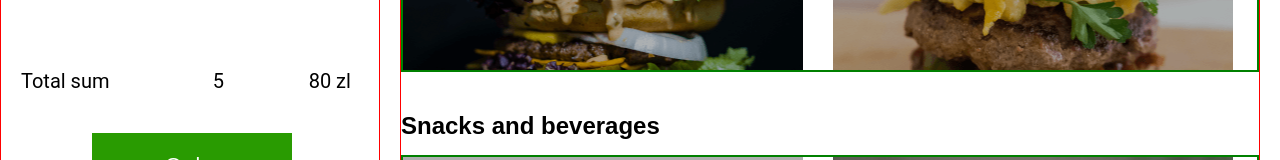
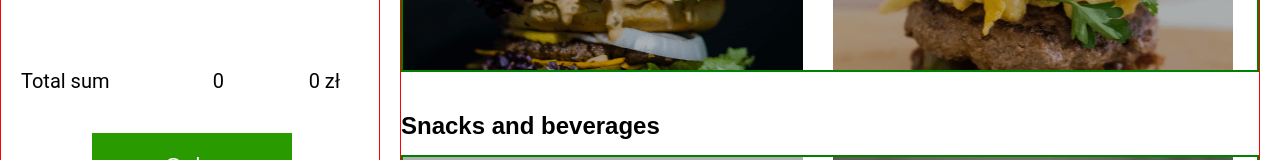
Before and after one commit to andrus92/mrdonalds, a React (Create React App) app: page / in a window 1280 px wide. Shown: the part 581-741 px from the top of the page. Built offline with nearby package versions, Linux system fonts and the light colour scheme; the HTML template or start-up script is replaced by a standard one.

Commit message:
Implemented counting of the items and final sum

```diff
--- a/src/Components/Order.js
+++ b/src/Components/Order.js
@@ -15,7 +15,7 @@ export const Order = (props) => {
                 <OrderList order={props.order} removeOrderItem={props.removeOrderItem}/>
             </div>
             <div>
-                <OrderTotal />
+                <OrderTotal order={props.order}/>
                 <button className="order__btn btn">Order</button>
             </div>
         </section>
--- a/src/Components/OrderTotal.js
+++ b/src/Components/OrderTotal.js
@@ -1,11 +1,23 @@
 import React from "react";
 
-export const OrderTotal = () => {
+export const OrderTotal = (props) => {
+
+    const totalNum = props.order.reduce(
+        (acc, curVal) => acc + curVal.number,
+        0,
+    );
+
+    const totalSum = props.order.reduce(
+        (acc, curVal) => acc + curVal.number * curVal.item.price,
+        0,
+    );
+
+
     return (
         <div className="order__total">
             <span>Total sum</span>
-            <span>5</span>
-            <span>80 zl</span>
+            <span>{totalNum}</span>
+            <span>{totalSum} zł</span>
         </div>
 
     )
```
